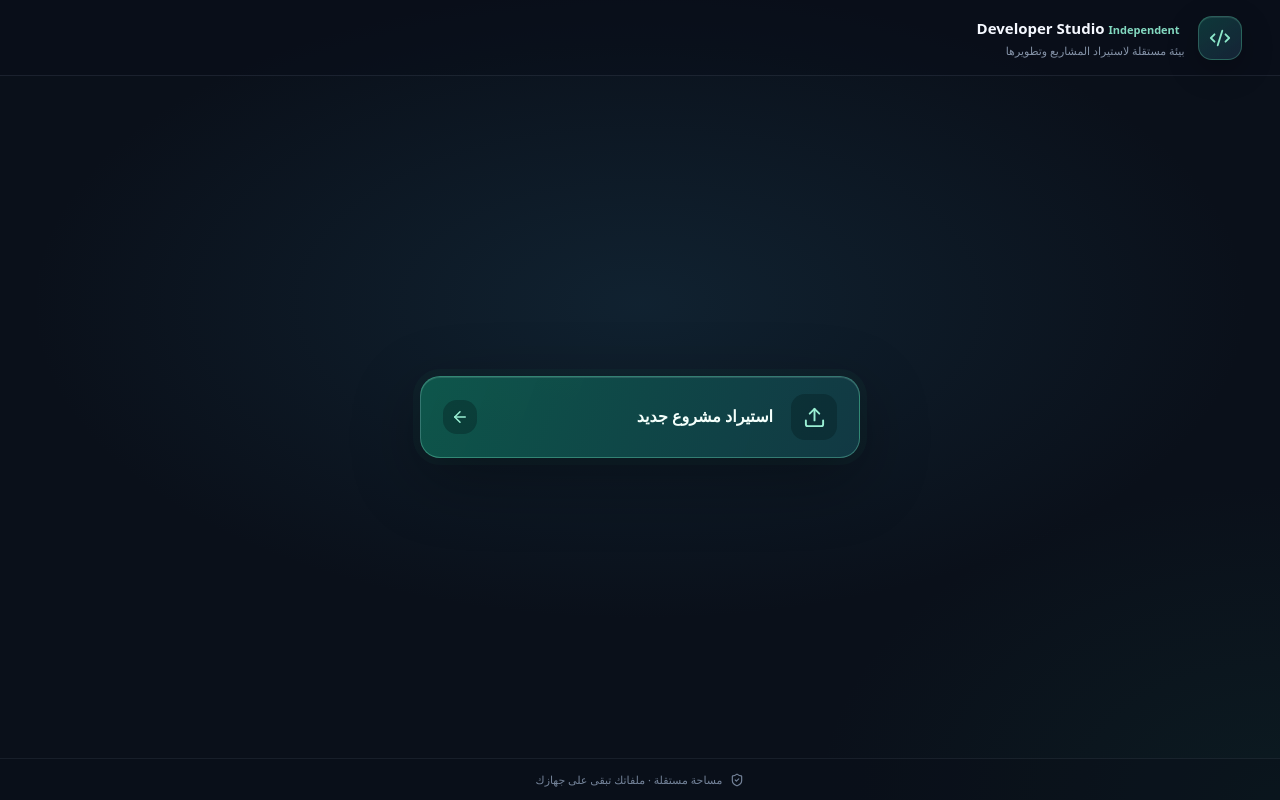
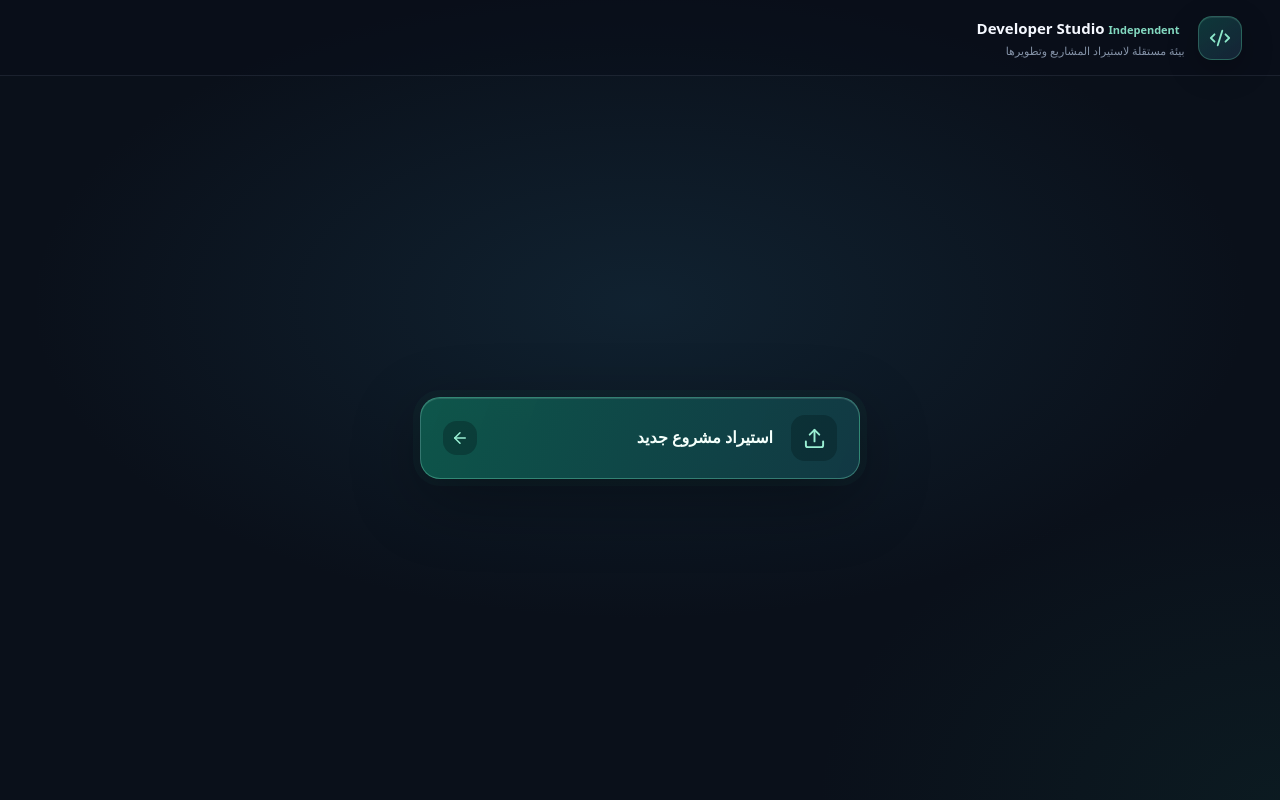
Before and after one commit to mahmoudhindam9-stack/Developer-studio-, a React (Vite) app: page / in a window 1280 px wide. Built offline with nearby package versions, Linux system fonts and the light colour scheme.

Commit message:
Keep the start canvas minimal and preserve the current Git branch

```diff
--- a/src/features/developer-studio/components/ProjectWorkspace.tsx
+++ b/src/features/developer-studio/components/ProjectWorkspace.tsx
@@ -286,7 +286,7 @@ export function ProjectWorkspace() {
     try {
       let result;
       if (saveMode === "existing") {
-        result = await window.developerStudio.saveToGitHub({ remoteUrl, branch: "main", message: commitMessage });
+        result = await window.developerStudio.saveToGitHub({ remoteUrl, message: commitMessage });
       } else {
         result = await window.developerStudio.createGitHubProject({ name: repoName, visibility, message: commitMessage });
       }
@@ -352,7 +352,6 @@ export function ProjectWorkspace() {
             </section>
           )}
         </main>
-        <footer className="studio-home-footer"><ShieldCheck size={14}/> مساحة مستقلة · ملفاتك تبقى على جهازك</footer>
       </div>
     );
   }
```
